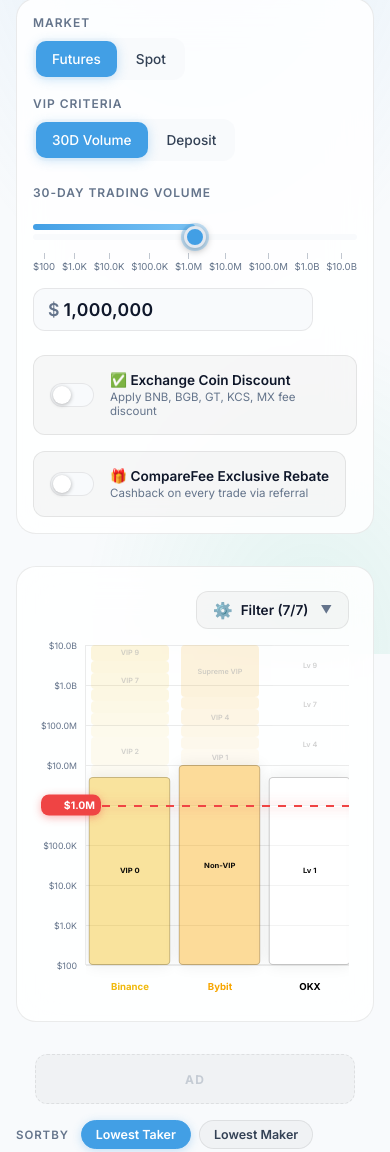
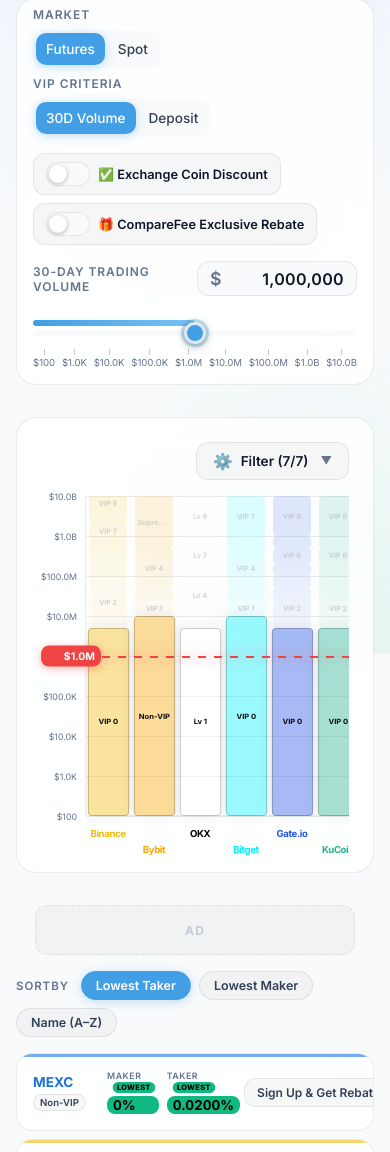
Before and after one commit to comparefeeglobal-ops/comparefee, a website built with Vite: page index.html in a window 390 px wide. Shown: the part 190-1342 px from the top of the page. Built offline with nearby package versions, Linux system fonts and the light colour scheme.

Commit message:
feat: optimize mobile result cards layout to horizontal list and compress charts

```diff
--- a/index.html
+++ b/index.html
@@ -87,23 +87,7 @@
           </div>
         </div>
 
-        <!-- Row 2: Slider + Input -->
-        <div class="controller__row controller__row--slider">
-          <div class="slider-group">
-            <label class="slider-group__label" id="sliderLabel" data-i18n="sliderLabelVolume">30-DAY TRADING VOLUME</label>
-            <div class="slider-container">
-              <div class="slider-ticks" id="sliderTicks"></div>
-              <input type="range" id="valueSlider" class="slider" min="0" max="1000" value="300" />
-              <div class="slider-track-fill" id="sliderFill"></div>
-            </div>
-            <div class="slider-input-wrap">
-              <span class="slider-input-prefix">$</span>
-              <input type="text" id="valueInput" class="slider-input" value="1,000,000" />
-            </div>
-          </div>
-        </div>
-
-        <!-- Row 3: Option switches -->
+        <!-- Row 2: Option switches (Moved UP for Mobile UX) -->
         <div class="controller__row controller__row--switches">
           <label class="switch-label" id="coinDiscountSwitch">
             <div class="switch">
@@ -112,7 +96,7 @@
             </div>
             <div class="switch-text">
               <span class="switch-text__title" data-i18n="coinDiscount">✅ Exchange Coin Discount</span>
-              <span class="switch-text__desc" data-i18n="coinDiscountDesc">Apply BNB, BGB, GT, KCS, MX fee discount</span>
+              <span class="switch-text__desc hidden-mobile" data-i18n="coinDiscountDesc">Apply BNB, BGB, GT, KCS, MX fee discount</span>
             </div>
           </label>
           <label class="switch-label" id="rebateSwitch">
@@ -122,9 +106,27 @@
             </div>
             <div class="switch-text">
               <span class="switch-text__title" data-i18n="rebate">🎁 CompareFee Exclusive Rebate</span>
-              <span class="switch-text__desc" data-i18n="rebateDesc">Cashback on every trade via referral</span>
+              <span class="switch-text__desc hidden-mobile" data-i18n="rebateDesc">Cashback on every trade via referral</span>
             </div>
           </label>
+        </div>
+
+        <!-- Row 3: Slider + Input (Moved DOWN to touch the chart) -->
+        <div class="controller__row controller__row--slider">
+          <div class="slider-group">
+            <div class="slider-group__header">
+              <label class="slider-group__label" id="sliderLabel" data-i18n="sliderLabelVolume">30-DAY TRADING VOLUME</label>
+              <div class="slider-input-wrap">
+                <span class="slider-input-prefix">$</span>
+                <input type="text" id="valueInput" class="slider-input" value="1,000,000" />
+              </div>
+            </div>
+            <div class="slider-container">
+              <div class="slider-ticks" id="sliderTicks"></div>
+              <input type="range" id="valueSlider" class="slider" min="0" max="1000" value="300" />
+              <div class="slider-track-fill" id="sliderFill"></div>
+            </div>
+          </div>
         </div>
       </div>
     </section>
--- a/src/main.js
+++ b/src/main.js
@@ -166,6 +166,13 @@
       saveState();
       render();
     }
+  });
+
+  window.addEventListener('resize', () => {
+    if (renderRafId) cancelAnimationFrame(renderRafId);
+    renderRafId = requestAnimationFrame(() => {
+      render();
+    });
   });
 
   els.valueInput.addEventListener('blur', () => {
@@ -444,11 +451,14 @@
 // ============================================
 // Chart Rendering
 // ============================================
-const COL_WIDTH = 88; // px — must match CSS .exchange-column width
+function getColWidth() {
+  return window.innerWidth <= 768 ? 44 : 88;
+}
 
 function renderChart(results, chartHeight) {
   // Dynamically set chartArea width so horizontal scroll works
-  const totalWidth = results.length * (COL_WIDTH + 2); // +2 for gap
+  const colWidth = getColWidth();
+  const totalWidth = results.length * (colWidth + 2); // +2 for gap
   els.chartArea.style.minWidth = totalWidth + 'px';
 
   // Make an array of existing columns to easily remove excess
@@ -616,7 +626,7 @@
     }
 
     // 2. 가비지 컬렉터 없이 이미 생성된 DOM 텍스트 내용, 표시여부만 고속 업데이트
-    card.el.style.display = 'block';
+    card.el.style.display = ''; // CSS 미디어 속성(flex/block)을 존중하도록 비움
     card.el.style.order = orderIndex; // CSS Grid 정렬 속성으로 DOM Move 방지
 
     card.refs.tier.textContent = matchedTier.tier;
--- a/src/style.css
+++ b/src/style.css
@@ -430,6 +430,13 @@
   width: 100%;
 }
 
+.slider-group__header {
+  display: flex;
+  justify-content: space-between;
+  align-items: center;
+  margin-bottom: var(--space-md);
+}
+
 .slider-group__label {
   display: block;
   font-size: 0.75rem;
@@ -437,7 +444,7 @@
   text-transform: uppercase;
   letter-spacing: 0.08em;
   color: var(--text-muted);
-  margin-bottom: var(--space-md);
+  margin-bottom: 0;
 }
 
 .slider-container {
@@ -524,12 +531,11 @@
   display: flex;
   align-items: center;
   gap: 4px;
-  margin-top: var(--space-md);
   background: var(--bg-primary);
   border: 1px solid var(--border);
   border-radius: var(--radius-md);
-  padding: 10px 14px;
-  max-width: 280px;
+  padding: 6px 12px;
+  max-width: 160px;
   transition: border-color 0.2s ease;
 }
 
@@ -550,10 +556,11 @@
   outline: none;
   color: var(--text-primary);
   font-family: var(--font);
-  font-size: 1.1rem;
+  font-size: 1rem;
   font-weight: 600;
   width: 100%;
   letter-spacing: 0.02em;
+  text-align: right;
 }
 
 /* Switches */
@@ -1365,12 +1372,17 @@
   }
 
   .controller__inner {
-    padding: var(--space-md);
+    padding: var(--space-sm) var(--space-md) var(--space-md);
+    gap: var(--space-md);
   }
 
   .controller__row {
     flex-direction: column;
-    gap: var(--space-md);
+    gap: var(--space-sm);
+  }
+
+  .toggle-btn {
+    padding: 8px 10px;
   }
 
   .toggle-group {
@@ -1394,19 +1406,122 @@
   }
 
   .results__inner {
-    grid-template-columns: 1fr 1fr;
+    grid-template-columns: 1fr;
+    gap: var(--space-sm);
+  }
+
+  .result-card {
+    display: flex;
+    flex-direction: row;
+    align-items: center;
+    justify-content: space-between;
+    padding: var(--space-md);
+    gap: var(--space-xs);
+  }
+
+  .result-card__header {
+    flex-direction: column;
+    align-items: flex-start;
+    gap: 4px;
+    margin-bottom: 0;
+    min-width: 70px;
+    flex: 1;
+  }
+
+  .result-card__exchange {
+    font-size: 0.85rem;
+  }
+
+  .result-card__tier {
+    font-size: 0.6rem;
+    padding: 2px 6px;
+  }
+
+  .result-card__notice {
+    display: none !important;
+  }
+
+  .result-card__fees {
+    flex: 2;
+    display: flex;
+    flex-direction: row;
+    gap: var(--space-sm);
+    margin: 0;
+  }
+
+  .fee-item {
+    gap: 2px;
+  }
+
+  .fee-item__label {
+    font-size: 0.55rem;
+  }
+
+  .fee-item__value {
+    font-size: 0.85rem;
+  }
+
+  .fee-item__original {
+    font-size: 0.7rem;
+  }
+
+  .result-card__cta {
+    display: inline-block;
+    width: auto;
+    padding: 6px 12px;
+    font-size: 0.75rem;
+    margin: 0;
+    flex: 0 0 auto;
+  }
+
+  .fee-badge {
+    transform: scale(0.85);
+    margin-left: 2px;
+    vertical-align: text-bottom;
   }
 
   .switch-label {
     min-width: unset;
+    padding: 8px 12px;
+    gap: var(--space-sm);
+  }
+
+  .switch-text__title {
+    font-size: 0.8rem;
+  }
+
+  .hidden-mobile {
+    display: none !important;
+  }
+
+  /* Pillar compression */
+  .exchange-column {
+    width: 44px;
+  }
+
+  .exchange-column__name {
+    font-size: 0.65rem;
+    letter-spacing: -0.04em;
+    white-space: nowrap;
+    overflow: visible;
+  }
+
+  /* Zig-Zag Labels */
+  .exchange-column:nth-child(odd) .exchange-column__label {
+    bottom: -32px;
+  }
+
+  .exchange-column:nth-child(even) .exchange-column__label {
+    bottom: -48px;
+  }
+
+  .chart-scroll-wrapper {
+    padding-bottom: 60px;
+    margin-bottom: -60px;
   }
 }
 
 @media (max-width: 480px) {
-  .results__inner {
-    grid-template-columns: 1fr;
-  }
-
   .chart-container {
     height: 320px;
   }
```
